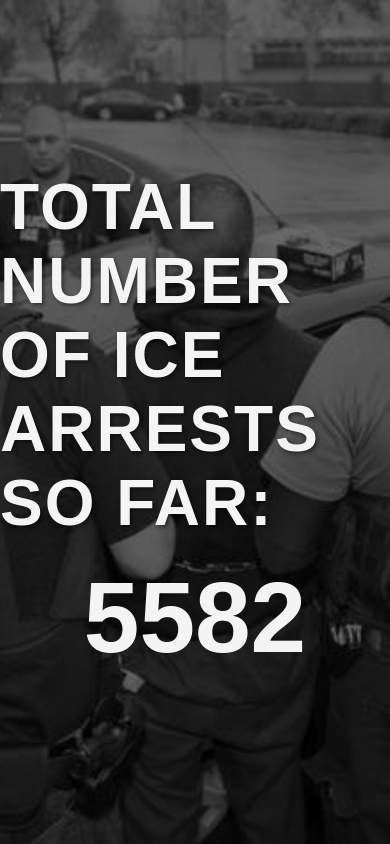
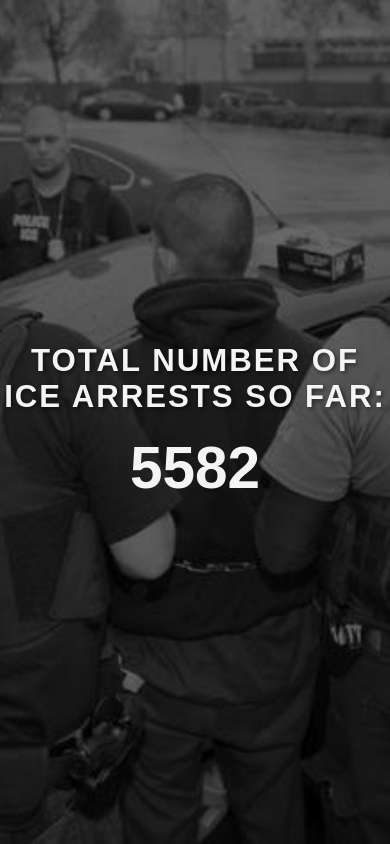
Before and after one commit to PsychoPotato/IcedCount, a plain HTML site: page index.html in a window 390 px wide. Drawn offline with Linux system fonts and the light colour scheme.

Commit message:
Update index.html - Mobile First Changes

```diff
--- a/index.html
+++ b/index.html
@@ -18,16 +18,18 @@
             color: #f4f4f4;
         }
         .header {
-            font-size: 64px;
+            font-size: 8vw;
             font-weight: bold;
             text-transform: uppercase;
             letter-spacing: 2px;
-            margin-bottom: 20px;
+            margin-bottom: 5vw;
             text-shadow: 2px 2px 4px rgba(0, 0, 0, 0.5);
+            text-align: center;
         }
         .number {
-            font-size: 100px;
+            font-size: 15vw;
             font-weight: bold;
+            text-align: center;
         }
     </style>
 </head>
```
